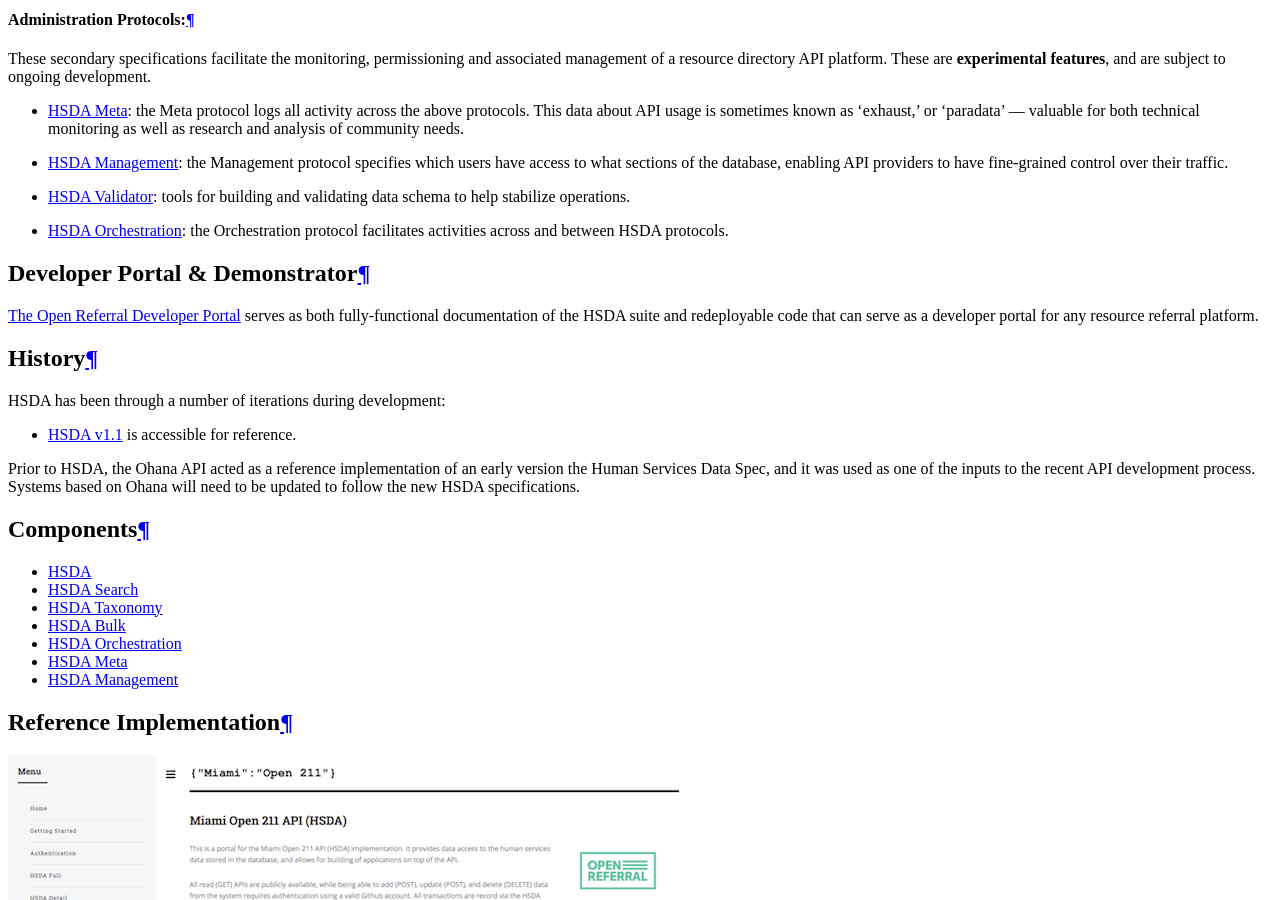
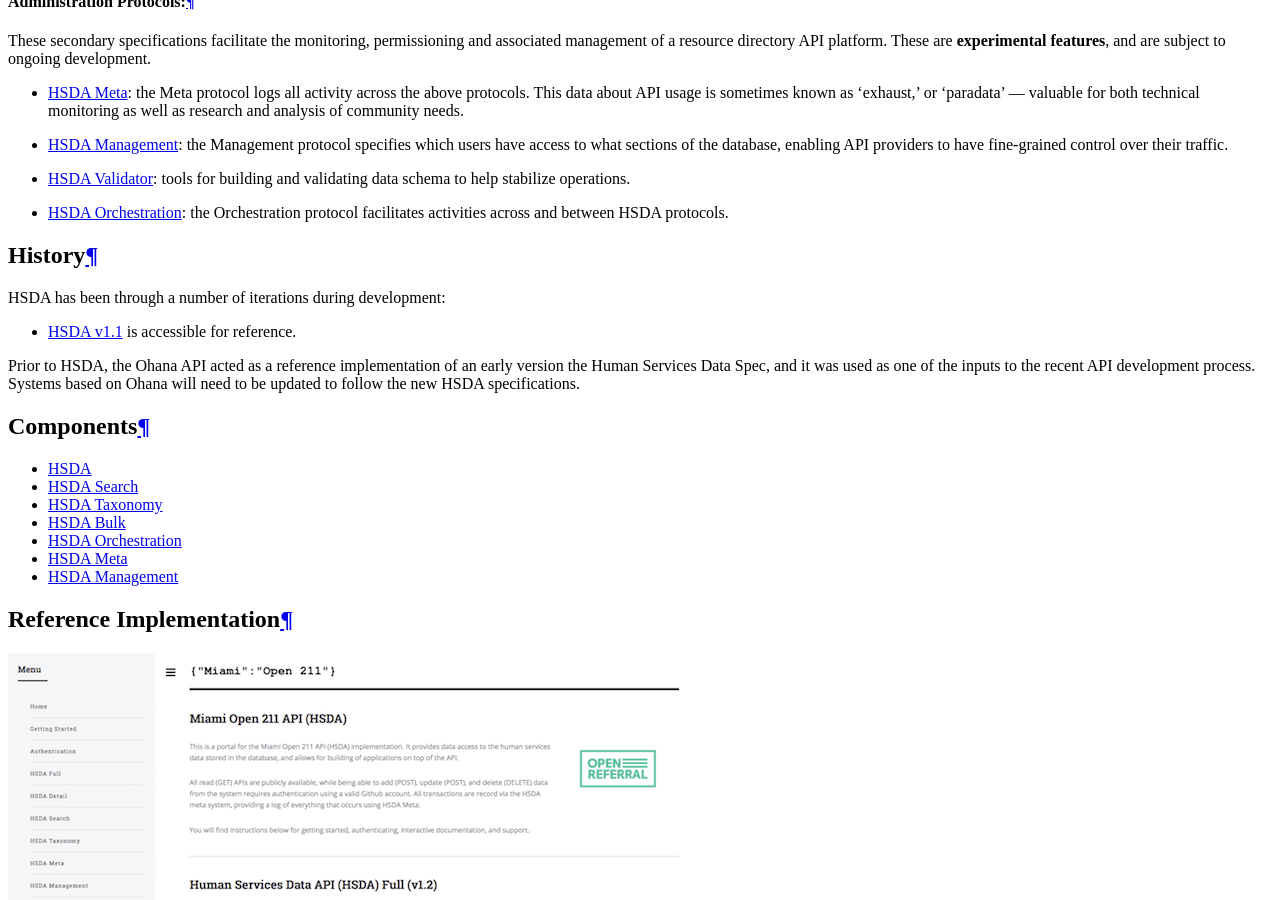
Before and after one commit to openreferral/specification, a Sphinx documentation site: the page built from docs/hsda/index.md, in a window 1280 px wide and 900 px high, scrolled down 1603 px. Built offline with Sphinx 7.4.7 and the Read the Docs theme 2.0.0, drawn with Linux system fonts in a browser that asks for light colours; pages that are not in the unit, such as notebooks, are missing from menus; a script that is not in the unit is left out; comment, search, counter and statistics services are not loaded; some of the changed text lies outside the part shown.

Commit message:
Updating HSDA landing page

```diff
--- a/docs/hsda/index.md
+++ b/docs/hsda/index.md
@@ -61,9 +61,6 @@
 
 * [HSDA Orchestration](hsda-orchestration): the Orchestration protocol facilitates activities across  and between HSDA protocols.
 
-## Developer Portal & Demonstrator
-
-[The Open Referral Developer Portal](http://developer.open.referral.adopta.agency/) serves as both fully-functional documentation of the HSDA suite and redeployable code that can serve as a developer portal for any resource referral platform.
 
 ## History
 
```
